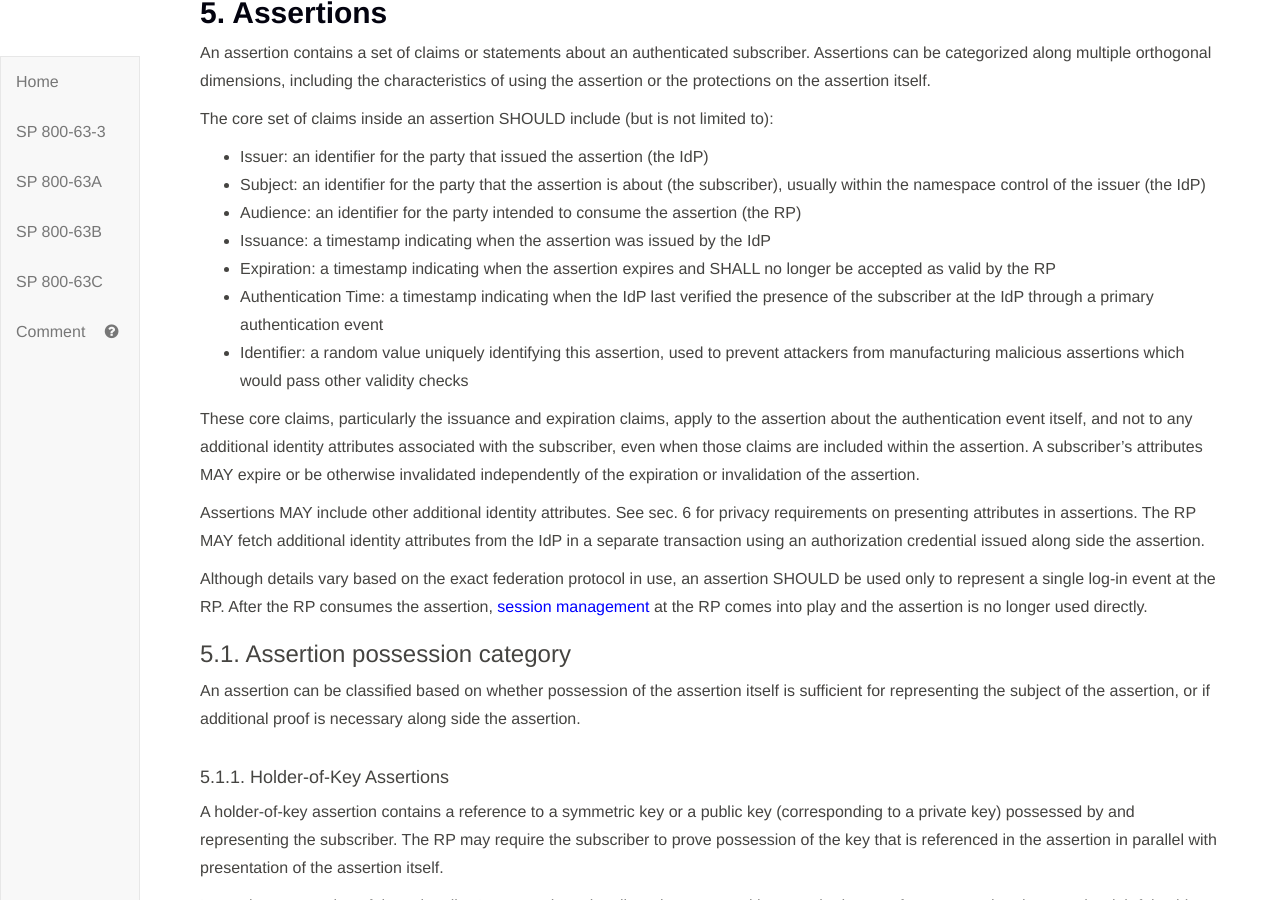
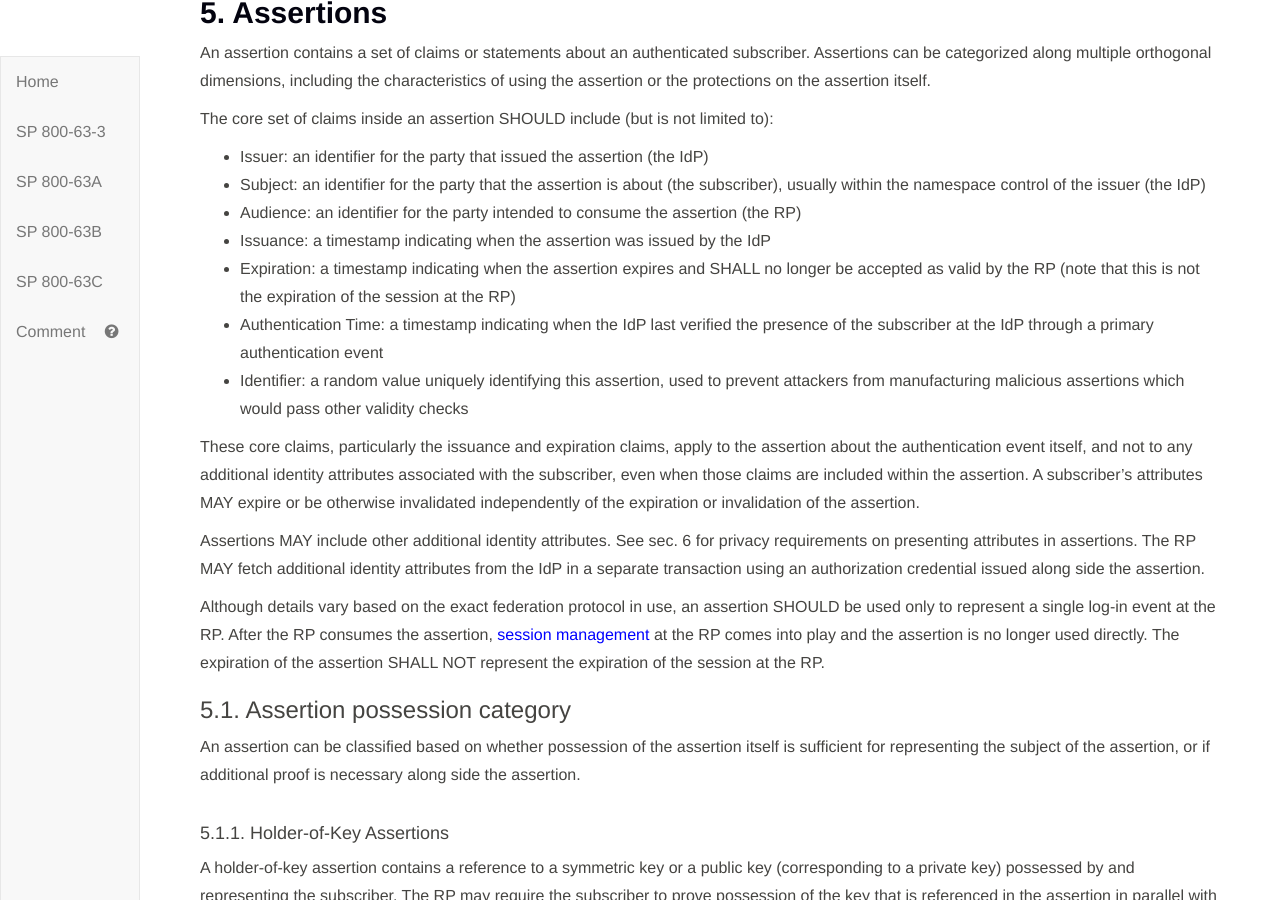
Before and after one commit to usnistgov/800-63-3, a Jekyll site: the page built from sp800-63c.md, in a window 1280 px wide and 900 px high, scrolled down 10214 px. Built offline with Jekyll 4.4.1, drawn with Linux system fonts in a browser that asks for light colours.

Commit message:
clarify sessions vs. assertion timeout

```diff
--- a/sp800-63c/sec5_strength.md
+++ b/sp800-63c/sec5_strength.md
@@ -10,7 +10,7 @@ The core set of claims inside an assertion SHOULD include (but is not limited to
  - Subject: an identifier for the party that the assertion is about (the subscriber), usually within the namespace control of the issuer (the IdP)
  - Audience: an identifier for the party intended to consume the assertion (the RP)
  - Issuance: a timestamp indicating when the assertion was issued by the IdP
- - Expiration: a timestamp indicating when the assertion expires and SHALL no longer be accepted as valid by the RP
+ - Expiration: a timestamp indicating when the assertion expires and SHALL no longer be accepted as valid by the RP (note that this is not the expiration of the session at the RP)
  - Authentication Time: a timestamp indicating when the IdP last verified the presence of the subscriber at the IdP through a primary authentication event
  - Identifier: a random value uniquely identifying this assertion, used to prevent attackers from manufacturing malicious assertions which would pass other validity checks
 
@@ -18,7 +18,7 @@ These core claims, particularly the issuance and expiration claims, apply to the
 
 Assertions MAY include other additional identity attributes. See sec. 6 for privacy requirements on presenting attributes in assertions. The RP MAY fetch additional identity attributes from the IdP in a separate transaction using an authorization credential issued along side the assertion.
 
-Although details vary based on the exact federation protocol in use, an assertion SHOULD be used only to represent a single log-in event at the RP. After the RP consumes the assertion, [session management](sp800-63b.html#sec7) at the RP comes into play and the assertion is no longer used directly.
+Although details vary based on the exact federation protocol in use, an assertion SHOULD be used only to represent a single log-in event at the RP. After the RP consumes the assertion, [session management](sp800-63b.html#sec7) at the RP comes into play and the assertion is no longer used directly. The expiration of the assertion SHALL NOT represent the expiration of the session at the RP.
 
 ### 5.1. Assertion possession category
 
```
